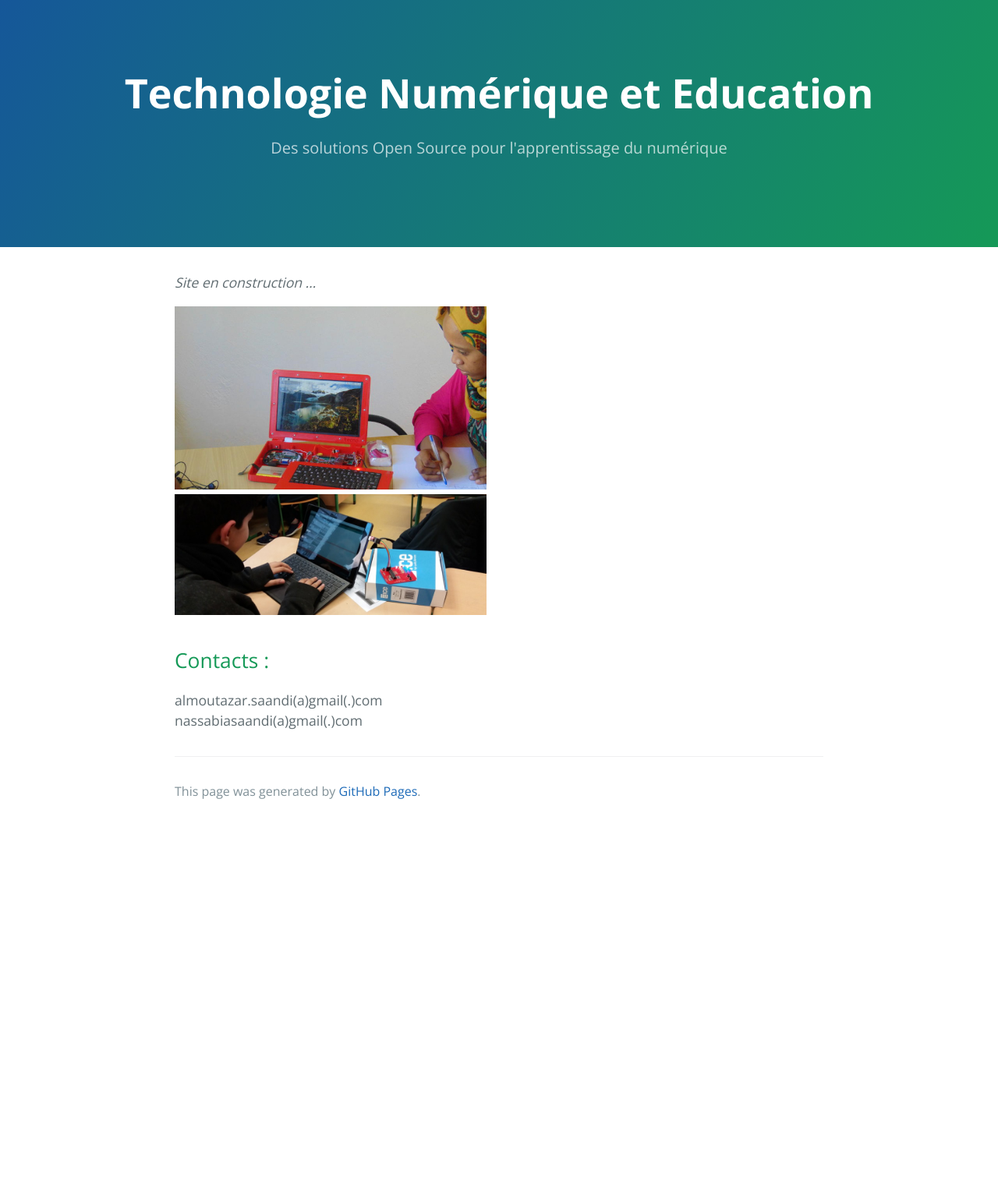
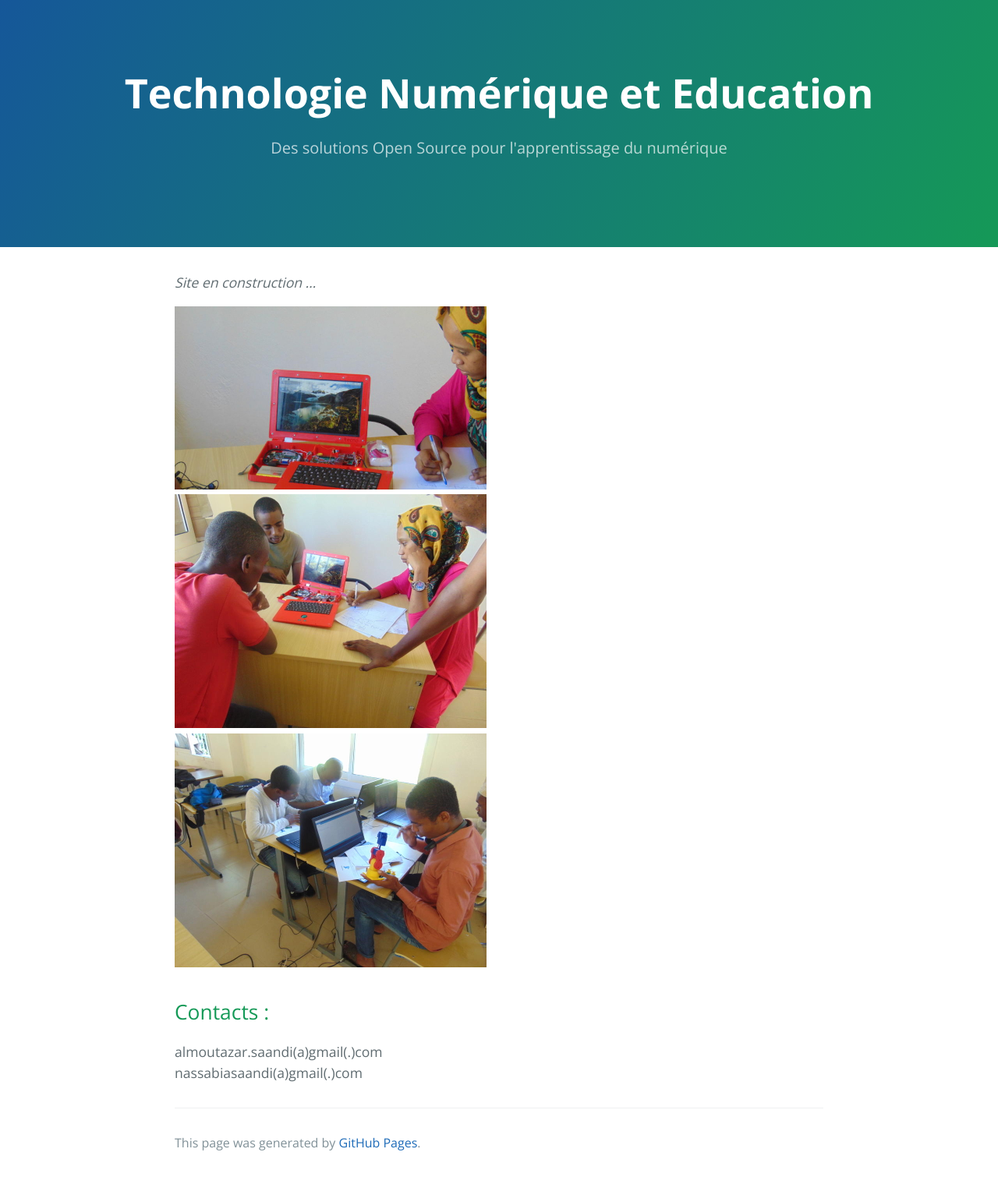
Before and after one commit to tech-num/tech-num.github.io, a Jekyll site: the page built from index.md, in a window 1280 px wide. Shown: the whole page at 78% size. Built offline with Jekyll 4.4.1, drawn with Linux system fonts in a browser that asks for light colours; before the commit the page ends 1059 px from its top, so only the background shows below that.

Commit message:
Update index.md

```diff
--- a/index.md
+++ b/index.md
@@ -5,9 +5,18 @@ title: Technologie Numérique et Education
 
 _Site en construction ..._
 
-<div style="text-align:left"><img src="local/images/0.jpg" width="400"></div>
-<div style="text-align:left"><img src="local/images/1.jpg" width="400"></div>
 
+<div class="row">
+  <div class="column">
+    <img src="local/images/0.jpg" alt="Snow" width="400">
+  </div>
+  <div class="column">
+    <img src="local/images/5.jpg" alt="Forest" width="400">
+  </div>
+  <div class="column">
+    <img src="local/images/8.jpg" alt="Mountains" width="400">
+  </div>
+</div>
 
 ## Contacts :
 
```
